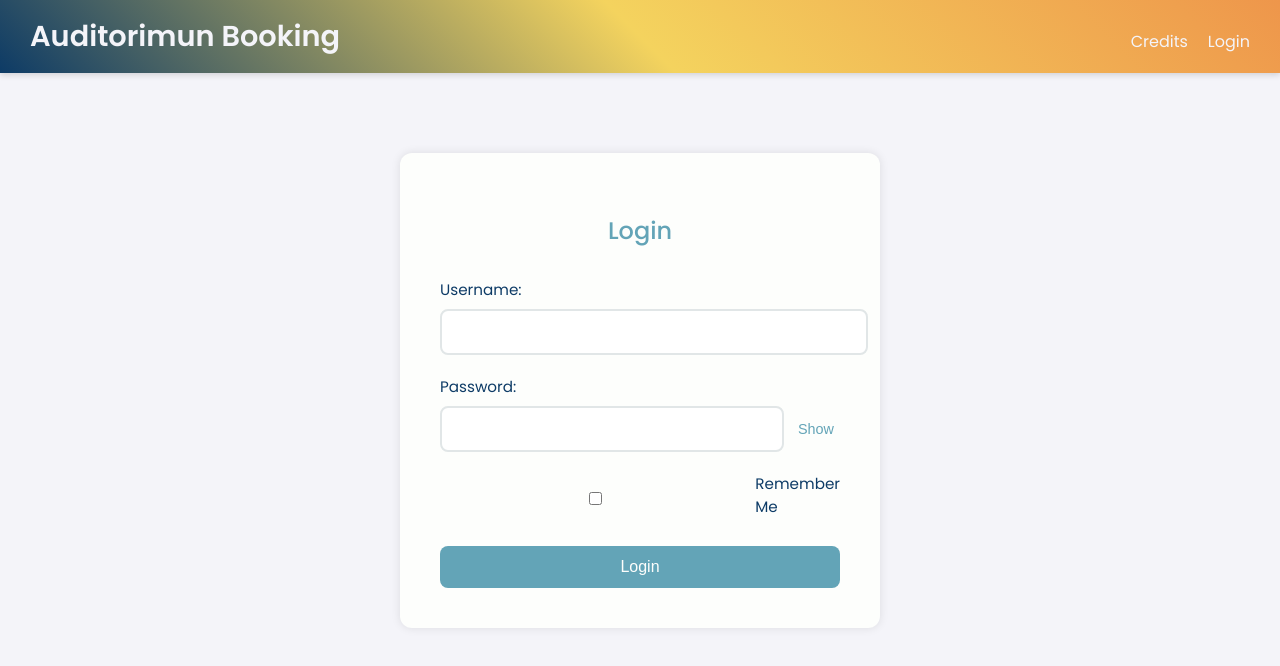
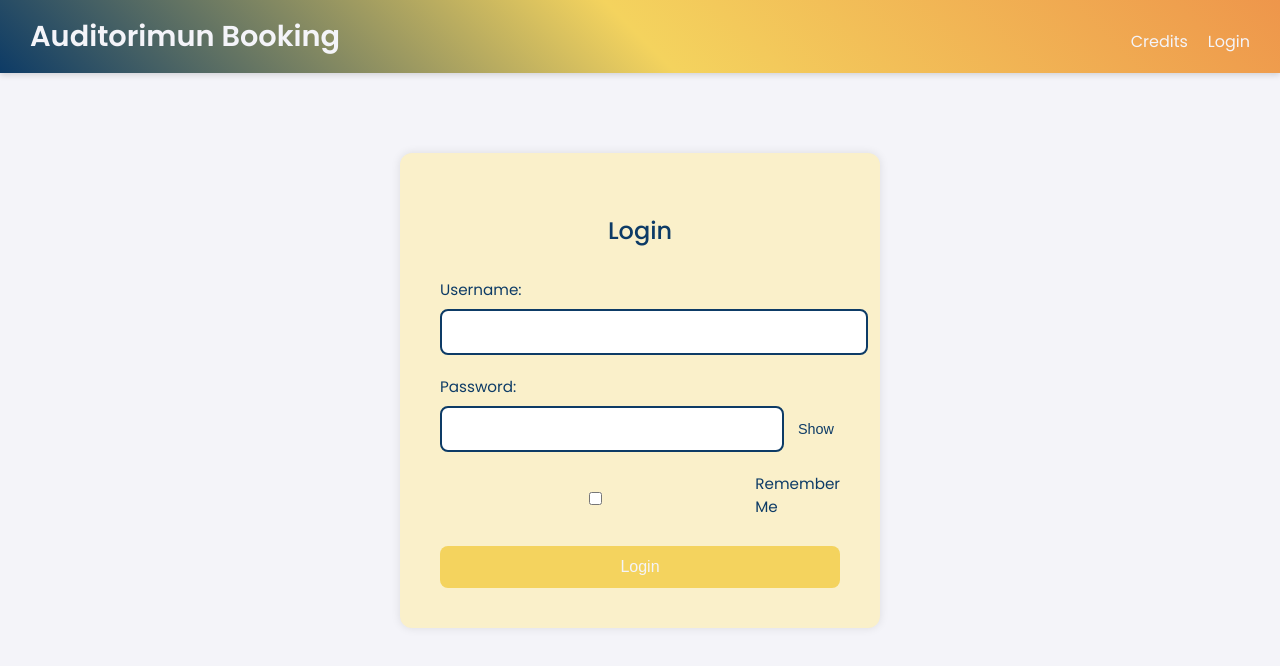
Before and after one commit to Plug0007/auditoriumfrontend, a React (Create React App) app: page /login in a window 1280 px wide. Shown: the top 666 px of the page. Built offline with nearby package versions, Linux system fonts and the light colour scheme.

Commit message:
Update Login.css

```diff
--- a/src/styles/Login.css
+++ b/src/styles/Login.css
@@ -1,17 +1,16 @@
-/* frontend/src/styles/Login.css */
 :root {
-  --platinum: #E1E6E7;
-  --light-coral: #DC9389;
-  --moonstone: #63A4B7;
-  --baby-powder: #FDFEFC;
-  --cadet-gray: #9EB4BB;
+  --primary: #0D3B66;       /* Dark Blue */
+  --secondary: #FAF0CA;     /* Light Cream */
+  --accent: #F4D35E;        /* Yellow */
+  --tertiary: #EE964B;      /* Orange */
+  --neutral: #F4F4F9;       /* Light Gray */
 }
 
 .login-container {
   max-width: 400px;
   margin: 80px auto;
   padding: 40px;
-  background: var(--baby-powder);
+  background: var(--secondary);  /* Light Cream background */
   border-radius: 12px;
   box-shadow: 0 0 10px rgba(0, 0, 0, 0.1);
   animation: slideIn 0.8s ease;
@@ -20,7 +19,7 @@
 .login-container h2 {
   text-align: center;
   margin-bottom: 30px;
-  color: var(--moonstone);
+  color: var(--primary);  /* Dark Blue text for strong contrast */
   font-weight: 500;
 }
 
@@ -31,14 +30,14 @@
 .form-group label {
   display: block;
   margin-bottom: 8px;
-  color: var(--cadet-gray);
+  color: var(--primary);
 }
 
 .form-group input[type="text"],
 .form-group input[type="password"] {
   width: 100%;
   padding: 12px;
-  border: 2px solid var(--platinum);
+  border: 2px solid var(--primary);
   border-radius: 8px;
   font-size: 1em;
   transition: border-color 0.3s ease;
@@ -46,7 +45,7 @@
 
 .form-group input[type="text"]:focus,
 .form-group input[type="password"]:focus {
-  border-color: var(--moonstone);
+  border-color: var(--accent);
   outline: none;
 }
 
@@ -59,7 +58,7 @@
   background: transparent;
   border: none;
   margin-left: 8px;
-  color: var(--moonstone);
+  color: var(--primary);
   cursor: pointer;
   font-size: 0.9em;
 }
@@ -76,17 +75,17 @@
 button[type="submit"] {
   width: 100%;
   padding: 12px;
-  background: var(--moonstone);
+  background: var(--accent);
   border: none;
   border-radius: 8px;
-  color: var(--baby-powder);
+  color: var(--neutral);
   font-size: 1em;
   cursor: pointer;
   transition: background 0.3s ease;
 }
 
 button[type="submit"]:hover {
-  background: var(--cadet-gray);
+  background: var(--tertiary);
 }
 
 @keyframes slideIn {
```
